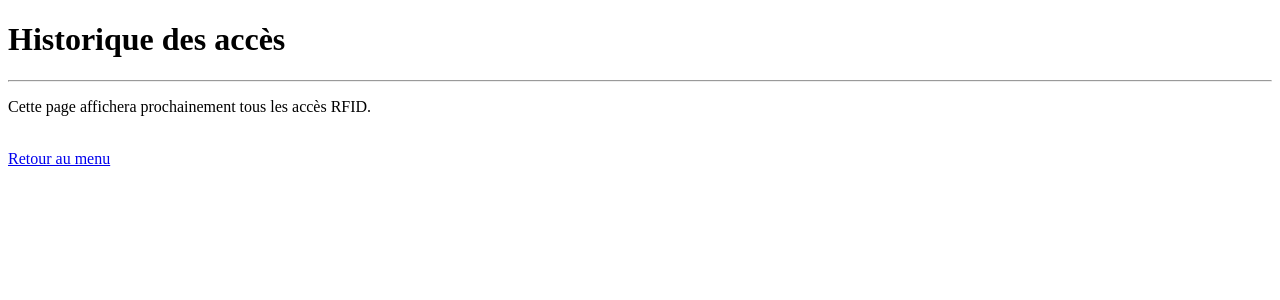
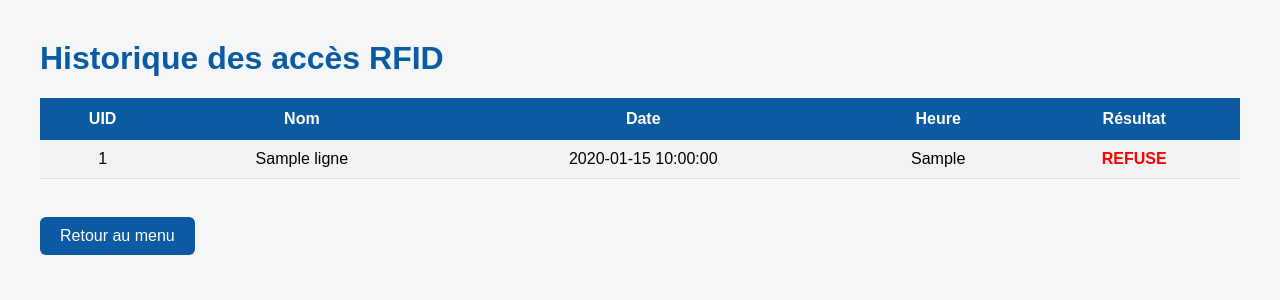
Before and after one commit to lamyae-sr/chu-rfid, a Flask app: template templates/historique.html in a window 1280 px wide. Shown: the top 300 px of the page. Run offline with Flask 3, Linux system fonts and the light colour scheme; the template is opened without the code that fills it: most values are stand-ins (such as "Sample title", 1, 10 or a date in 2020).

Commit message:
Ajout de l'historique des accès

```diff
--- a/app.py
+++ b/app.py
@@ -3,6 +3,7 @@ from werkzeug.security import check_password_hash
 
 from database import (
     afficher_utilisateurs,
+    afficher_historique,
     ajouter_utilisateur,
     modifier_utilisateur,
     supprimer_utilisateur,
@@ -109,7 +110,12 @@ def historique():
     if "admin" not in session:
         return redirect(url_for("login"))
 
-    return render_template("historique.html")
+    historique = afficher_historique()
+
+    return render_template(
+        "historique.html",
+        historique=historique
+    )
 
 
 # =====================================================
--- a/templates/historique.html
+++ b/templates/historique.html
@@ -1,5 +1,4 @@
 <!DOCTYPE html>
-
 <html lang="fr">
 
 <head>
@@ -8,15 +7,133 @@
 
 <title>Historique</title>
 
+<style>
+
+body{
+
+    font-family:Arial;
+    background:#f4f6f8;
+    margin:40px;
+
+}
+
+h1{
+
+    color:#0b5aa2;
+
+}
+
+table{
+
+    width:100%;
+    border-collapse:collapse;
+    background:white;
+
+}
+
+th{
+
+    background:#0b5aa2;
+    color:white;
+    padding:12px;
+
+}
+
+td{
+
+    padding:10px;
+    border-bottom:1px solid #ddd;
+    text-align:center;
+
+}
+
+tr:nth-child(even){
+
+    background:#f2f2f2;
+
+}
+
+.autorise{
+
+    color:green;
+    font-weight:bold;
+
+}
+
+.refuse{
+
+    color:red;
+    font-weight:bold;
+
+}
+
+a{
+
+    display:inline-block;
+    margin-top:20px;
+    background:#0b5aa2;
+    color:white;
+    padding:10px 20px;
+    text-decoration:none;
+    border-radius:6px;
+
+}
+
+</style>
+
 </head>
 
 <body>
 
-<h1>Historique des accès</h1>
+<h1>Historique des accès RFID</h1>
 
-<hr>
+<table>
 
-<p>Cette page affichera prochainement tous les accès RFID.</p>
+<tr>
+
+<th>UID</th>
+
+<th>Nom</th>
+
+<th>Date</th>
+
+<th>Heure</th>
+
+<th>Résultat</th>
+
+</tr>
+
+{% for ligne in historique %}
+
+<tr>
+
+<td>{{ ligne.uid }}</td>
+
+<td>{{ ligne.nom }}</td>
+
+<td>{{ ligne.date_acces }}</td>
+
+<td>{{ ligne.heure_acces }}</td>
+
+<td>
+
+{% if ligne.resultat=="AUTORISE" %}
+
+<span class="autorise">AUTORISE</span>
+
+{% else %}
+
+<span class="refuse">REFUSE</span>
+
+{% endif %}
+
+</td>
+
+</tr>
+
+{% endfor %}
+
+</table>
 
 <br>
 
```
Also changed, not shown: database.py (+26 -0 lines).
